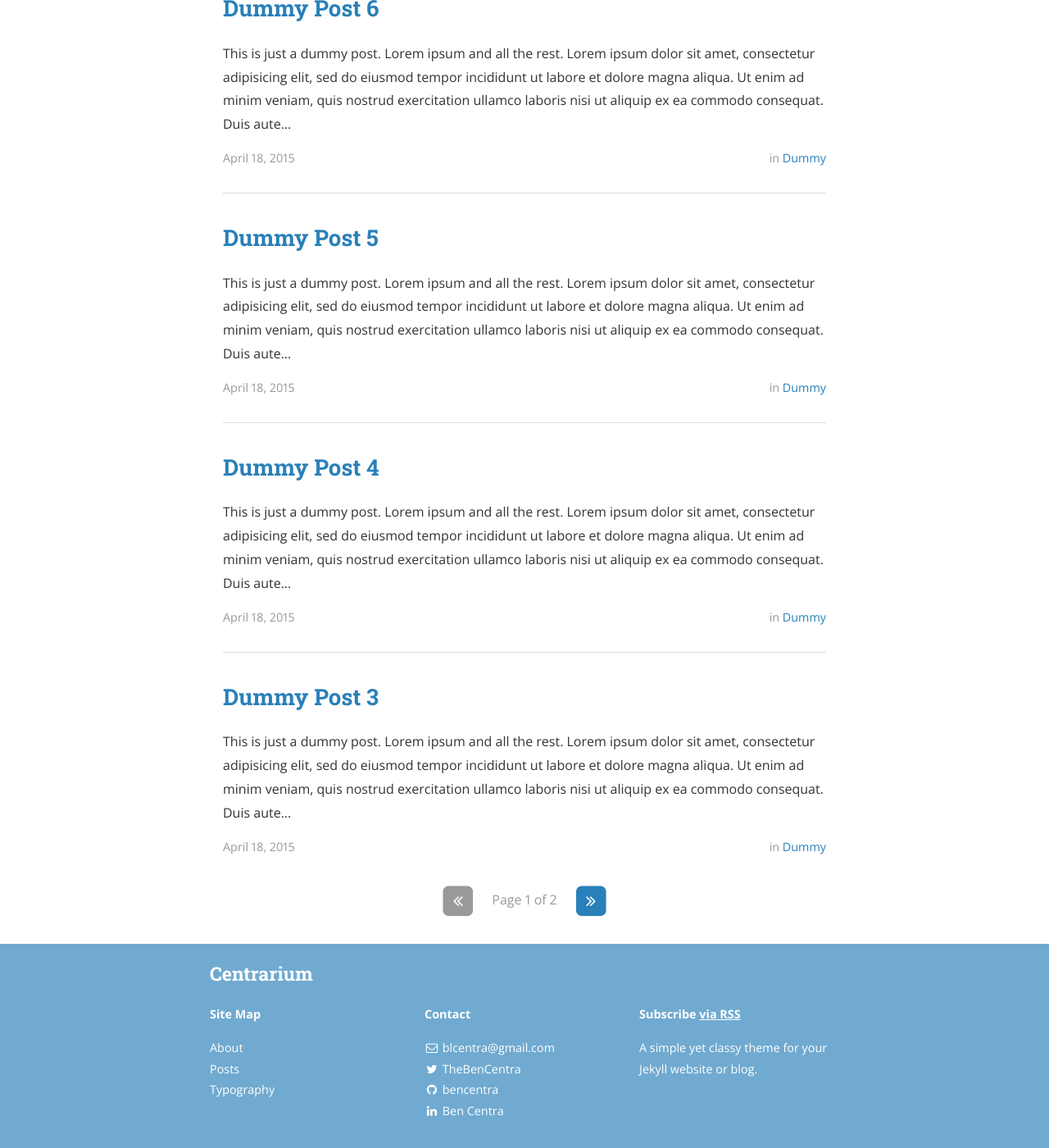
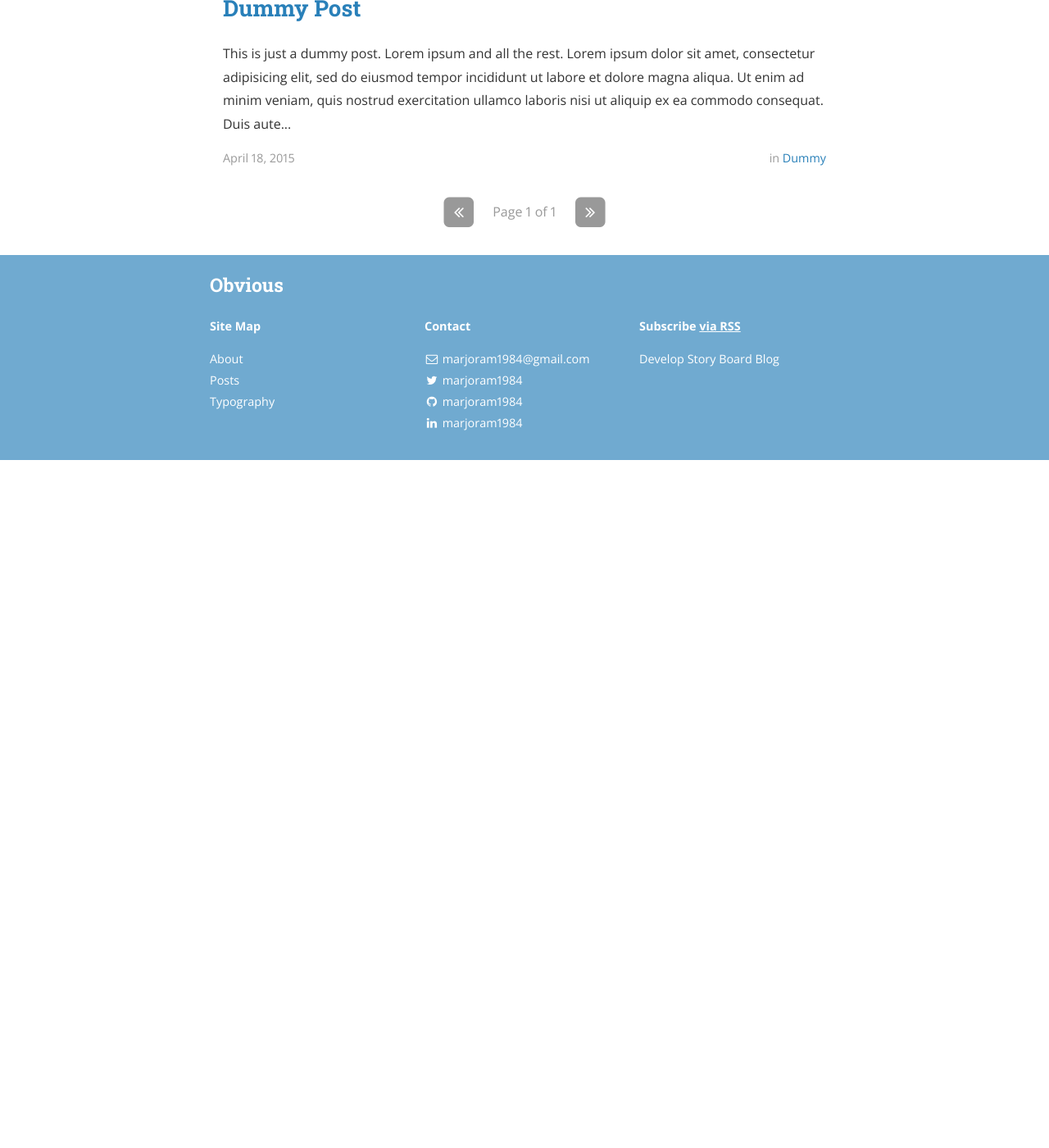
Before and after one commit to marjoram1984/marjoram1984.github.io, a Jekyll site: the page built from index.html, in a window 1280 px wide and 1400 px high, scrolled down 801 px. Shown: the whole window at 82% size. Built offline with Jekyll 4.4.1, drawn with Linux system fonts in a browser that asks for light colours; nearby versions of some CDN libraries; the list of posts is cut into pages by our own code; after the commit the page ends 1362 px from its top, so only the background shows below that; some of the changed text lies outside the part shown.

Commit message:
더미 5개 삭제및 about와 소셜 설정 변경

```diff
--- a/_config.yml
+++ b/_config.yml
@@ -9,17 +9,17 @@ exclude:
   - "/vendor/"
 
 # Site settings
-title: Centrarium
-subtitle: "A simple yet classy theme for your Jekyll website or blog"
-email: blcentra@gmail.com
-name: Ben Centra
+title: Obvious
+subtitle: "Develop Story Board Blog"
+email: marjoram1984@gmail.com
+name: Ho Young Cho
 description: >
-  A simple yet classy theme for your Jekyll website or blog.
+  Develop Story Board Blog
 # Base URL of site (i.e. /blog). It should always start with a slash,
 # and never end with a slash. Set it to a blank value if hosting at the
 # root of your server.
 baseurl: "" # the subpath of your site, e.g. /blog/
-url: "http://bencentra.github.io" # the base hostname & protocol for your site
+url: "http://marjoram1984.github.io" # the base hostname & protocol for your site
 cover: "/assets/header_image.jpg"
 logo: "/assets/logo.png"
 
@@ -72,29 +72,29 @@ descriptions:
 social:
   - name: Twitter
     icon: twitter
-    username: TheBenCentra
-    url: https://twitter.com/TheBenCentra
+    username: marjoram1984
+    url: https://twitter.com/marjoram1984
     desc: Follow me on Twitter
     share: true
 
   - name: Facebook
     icon: facebook
-    username: thebencentra
+    username: lastfirsthero
     url:
     desc: Friend me on Facebook
     share: true
 
   - name: GitHub
     icon: github
-    username: bencentra
-    url: https://github.com/bencentra
+    username: marjoram1984
+    url: https://github.com/marjoram1984
     desc: Fork me on GitHub
     share: false
 
   - name: LinkedIn
     icon: linkedin
-    username: Ben Centra
-    url: https://www.linkedin.com/pub/ben-centra/47/769/60a
+    username: marjoram1984
+    url: https://www.linkedin.com/in/%ED%98%B8%EC%98%81-%EC%A1%B0-4a3402170/
     desc: Connect with me on LinkedIn
     share: true
 
--- a/_posts/2015-04-18-dummy3.markdown
+++ /dev/null
@@ -1,16 +0,0 @@
----
-layout: post
-title:  "Dummy Post 3"
-date:   2015-04-18 08:43:59
-author: Ben Centra
-categories: Dummy
----
-
-This is just a dummy post. Lorem ipsum and all the rest.
-
-Lorem ipsum dolor sit amet, consectetur adipisicing elit, sed do eiusmod
-tempor incididunt ut labore et dolore magna aliqua. Ut enim ad minim veniam,
-quis nostrud exercitation ullamco laboris nisi ut aliquip ex ea commodo
-consequat. Duis aute irure dolor in reprehenderit in voluptate velit esse
-cillum dolore eu fugiat nulla pariatur. Excepteur sint occaecat cupidatat non
-proident, sunt in culpa qui officia deserunt mollit anim id est laborum.
--- a/_posts/2015-04-18-dummy4.markdown
+++ /dev/null
@@ -1,17 +0,0 @@
----
-layout: post
-title:  "Dummy Post 4"
-date:   2015-04-18 08:43:59
-author: Ben Centra
-categories: Dummy
-tags: ipsum
----
-
-This is just a dummy post. Lorem ipsum and all the rest.
-
-Lorem ipsum dolor sit amet, consectetur adipisicing elit, sed do eiusmod
-tempor incididunt ut labore et dolore magna aliqua. Ut enim ad minim veniam,
-quis nostrud exercitation ullamco laboris nisi ut aliquip ex ea commodo
-consequat. Duis aute irure dolor in reprehenderit in voluptate velit esse
-cillum dolore eu fugiat nulla pariatur. Excepteur sint occaecat cupidatat non
-proident, sunt in culpa qui officia deserunt mollit anim id est laborum.
--- a/_posts/2015-04-18-dummy5.markdown
+++ /dev/null
@@ -1,17 +0,0 @@
----
-layout: post
-title:  "Dummy Post 5"
-date:   2015-04-18 08:43:59
-author: Ben Centra
-categories: Dummy
-tags: lorem
----
-
-This is just a dummy post. Lorem ipsum and all the rest.
-
-Lorem ipsum dolor sit amet, consectetur adipisicing elit, sed do eiusmod
-tempor incididunt ut labore et dolore magna aliqua. Ut enim ad minim veniam,
-quis nostrud exercitation ullamco laboris nisi ut aliquip ex ea commodo
-consequat. Duis aute irure dolor in reprehenderit in voluptate velit esse
-cillum dolore eu fugiat nulla pariatur. Excepteur sint occaecat cupidatat non
-proident, sunt in culpa qui officia deserunt mollit anim id est laborum.
--- a/_posts/2015-04-18-dummy6.markdown
+++ /dev/null
@@ -1,17 +0,0 @@
----
-layout: post
-title:  "Dummy Post 6"
-date:   2015-04-18 08:43:59
-author: Ben Centra
-categories: Dummy
-tags: lorem ipsum
----
-
-This is just a dummy post. Lorem ipsum and all the rest.
-
-Lorem ipsum dolor sit amet, consectetur adipisicing elit, sed do eiusmod
-tempor incididunt ut labore et dolore magna aliqua. Ut enim ad minim veniam,
-quis nostrud exercitation ullamco laboris nisi ut aliquip ex ea commodo
-consequat. Duis aute irure dolor in reprehenderit in voluptate velit esse
-cillum dolore eu fugiat nulla pariatur. Excepteur sint occaecat cupidatat non
-proident, sunt in culpa qui officia deserunt mollit anim id est laborum.
--- a/about.md
+++ b/about.md
@@ -4,14 +4,10 @@ title: About
 permalink: /about/
 ---
 
-<img src="{{ site.baseurl }}/assets/profile-placeholder.gif" title="Profile Picture" class="profile">
+<img src="{{ site.baseurl }}/assets/profile.jpg" title="Profile Picture" class="profile">
 
-Centrarium is a custom theme for Jekyll, made by [Ben Centra][bencentra] for his own blog. He'd be humbled if you liked it enough to use it as well! Installation and configuration instructions can be found in the [GitHub repository](https://github.com/bencentra/centrarium).
+안녕하세요. 개발을 좋아하고 산을 좋아하는 개발자입니다. 이것저것 해보는게 좋아서 이것저것 많이 해보고 많은 경험을 해보기도 했었습니다. 이런 경험에서 나오는 지식들을 여기에 정리를 하려고 합니다.
 
-This page is a good place to write about yourself, your project, your product, or whatever it is your site is for. You can replace the image above, or you can get rid of it entirely.
+이 지식들이 누구에게는 별거 아닐 수도 있고 누군가에겐 정말 가뭄에 단비 같은 정보 일 수도 있습니다. 또한 차후에 제가 기억을 찾아가는데도 도움을 많이 주겠죠.
 
-You can find out more info about customizing your Jekyll theme, as well as basic Jekyll usage documentation at [jekyllrb.com](http://jekyllrb.com/). And you can find the source code for Jekyll at [github.com/jekyll/jekyll](https://github.com/jekyll/jekyll)
-
-[centrarium]: https://github.com/bencentra/centrarium
-[bencentra]: http://bencentra.com
-[jekyll]: https://github.com/jekyll/jekyll
+자세한 소스코드 같은 정보들은 [여기](https://github.com/marjoram1984)에서 살펴 보기시 바랍니다. 감사합니다. 다들 좋은 하루 보내세요
```
Also changed, not shown: _posts/2015-04-18-dummy2.markdown (deleted, +0 -16 lines), assets/profile.jpg (added).
